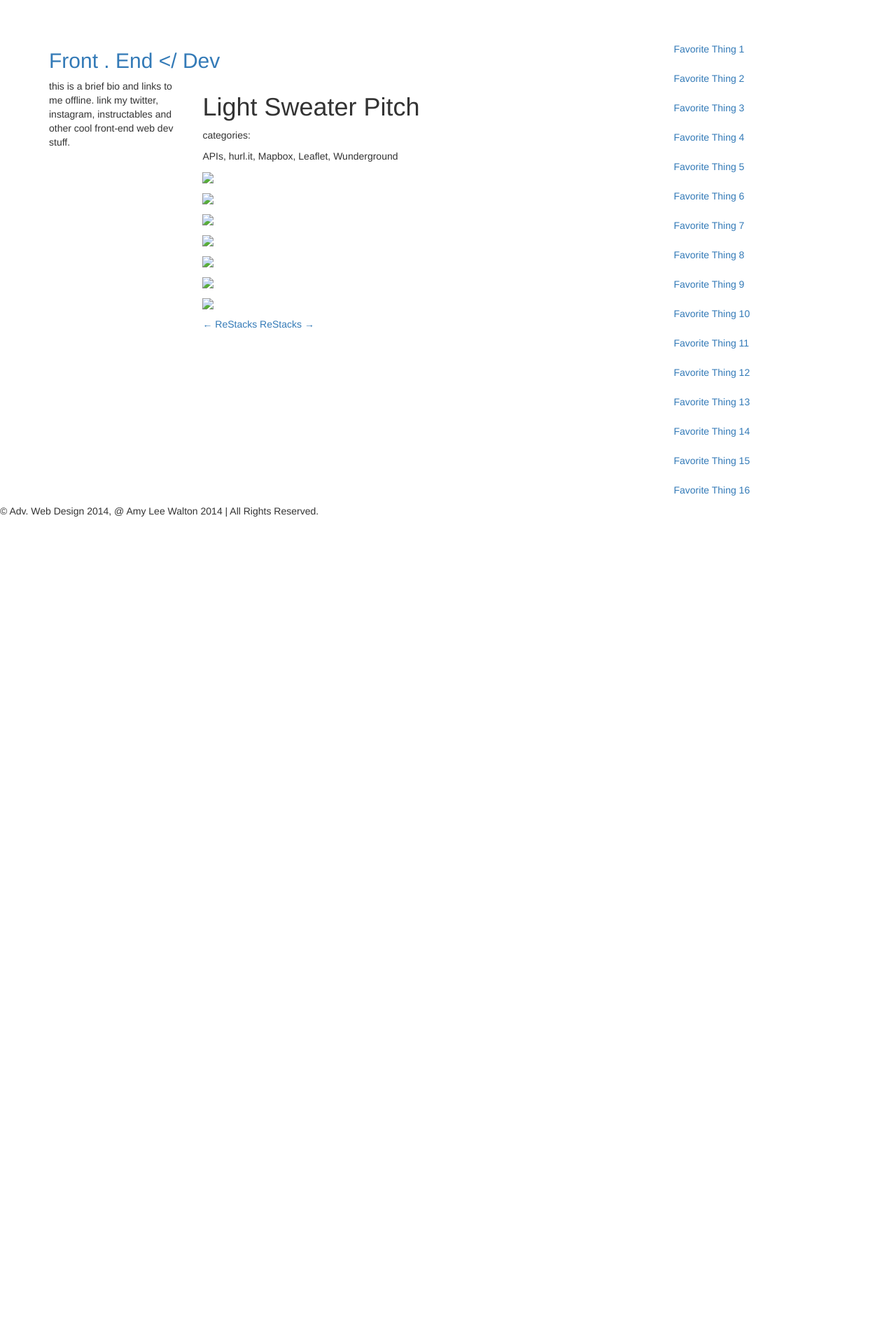
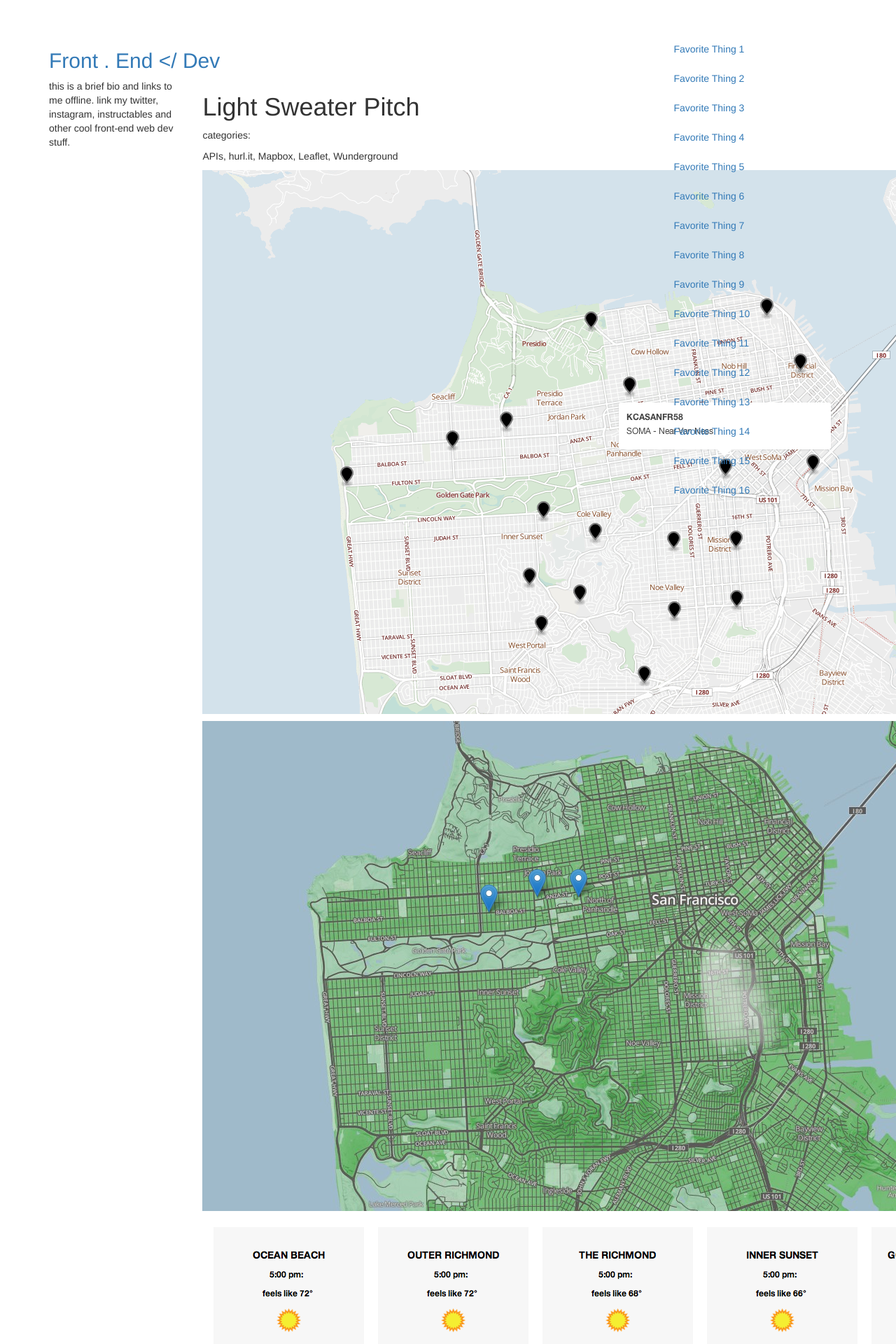
Before and after one commit to amyleew/front-end-dev-lab, a Jekyll site: the page built from _posts/2014-01-01-projecttwo.md, in a window 1280 px wide. Shown: the top 1920 px of the page at 70% size. Built offline with Jekyll 4.4.1, drawn with Linux system fonts in a browser that asks for light colours; nearby versions of some CDN libraries; library files that are not in the unit come from our copies; before the commit the page ends 900 px from its top, so only the background shows below that.

Commit message:
try again code

```diff
--- a/_posts/2014-01-01-projecttwo.md
+++ b/_posts/2014-01-01-projecttwo.md
@@ -4,13 +4,13 @@
 layout: project
 tags:
 - APIs, hurl.it, Mapbox, Leaflet, Wunderground
-image1: img/project2/map.makers.weather.png
-image2: img/project2/map.fog.png
-image3: img/project2/css.slider1.png
-image4: img/project2/css.slider2.png
-image5: img/project2/s1.png
-image6: img/project2/s2.png
-image7: img/project2/s3.png
+image1: /front-end-dev-lab/img/project2/map.makers.weather.png
+image2: /front-end-dev-lab/img/project2/map.fog.png
+image3: /front-end-dev-lab/img/project2/css.slider1.png
+image4: /front-end-dev-lab/img/project2/css.slider2.png
+image5: /front-end-dev-lab/img/project2/s1.png
+image6: /front-end-dev-lab/img/project2/s2.png
+image7: /front-end-dev-lab/img/project2/s3.png
 type: project
 ---
 
```
